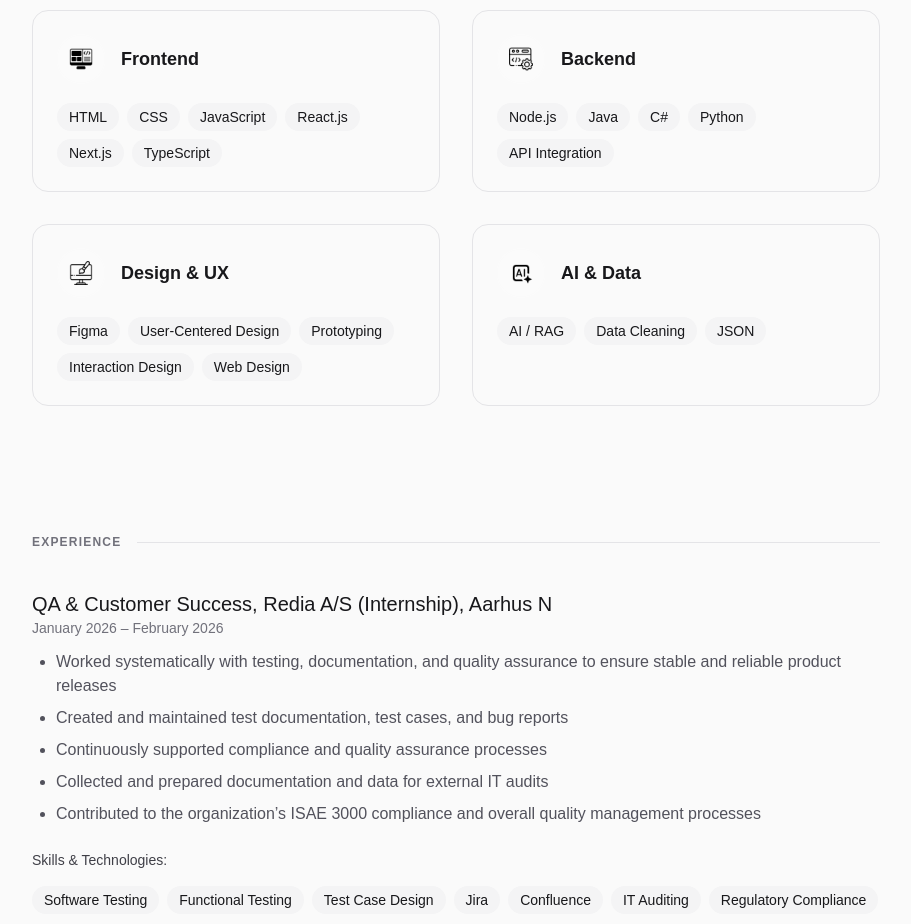
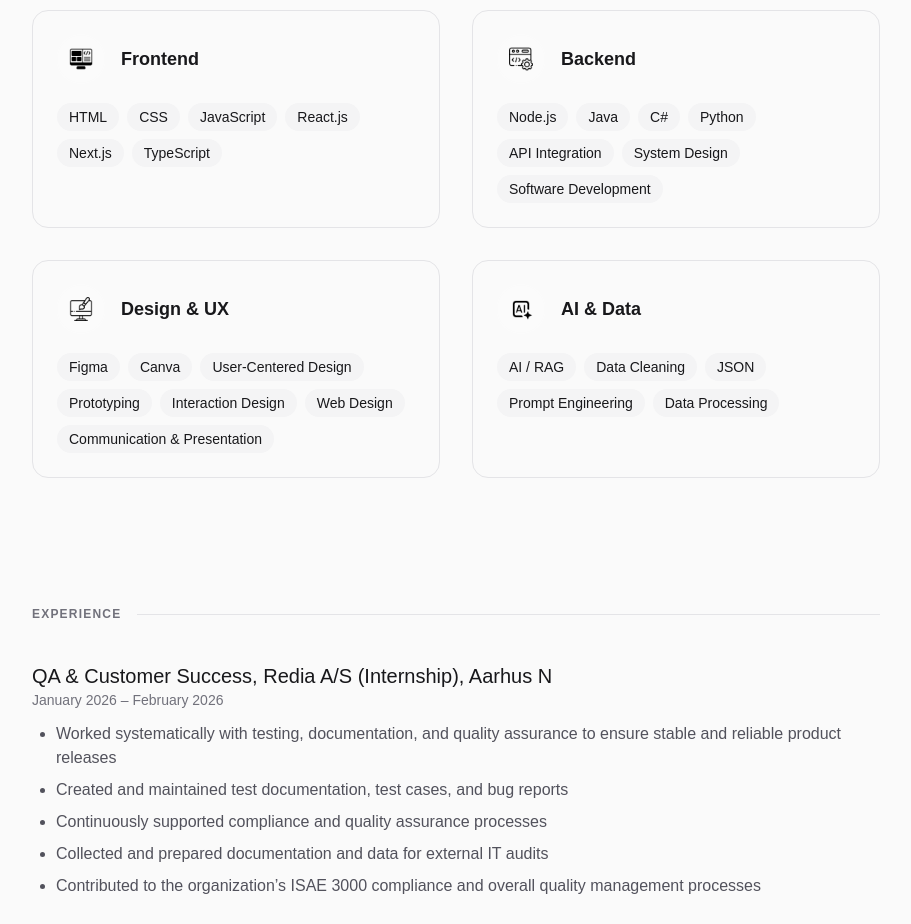
Before and after one commit to sofie-kirk22/my-cv, a Next.js app: page /my-cv/ in a window 1280 px wide. Shown: the part 2120-3044 px from the top of the page, without its empty margins (184-1095 px from the left). Built offline with nearby package versions, Linux system fonts and the light colour scheme; a web font is replaced by a local one.

Commit message:
removed unused CSS and added additional skills

```diff
--- a/app/components/skillsMap.tsx
+++ b/app/components/skillsMap.tsx
@@ -27,17 +27,17 @@ export default function SkillsMap() {
         {
             title: "Backend",
             icon: <Icon darkSrc="/my-cv/coding.png" alt="Backend" lightSrc="/my-cv/coding_black.png" />,
-            items: ["Node.js", "Java", "C#", "Python", "API Integration"],
+            items: ["Node.js", "Java", "C#", "Python", "API Integration", "System Design", "Software Development"],
         },
         {
             title: "Design & UX",
             icon: <Icon darkSrc="/my-cv/web-design.png" alt="Design" lightSrc="/my-cv/web-design_black.png" />,
-            items: ["Figma", "User-Centered Design", "Prototyping", "Interaction Design", "Web Design"],
+            items: ["Figma", "Canva", "User-Centered Design", "Prototyping", "Interaction Design", "Web Design", "Communication & Presentation"],
         },
         {
             title: "AI & Data",
             icon: <Icon darkSrc="/my-cv/generative.png" alt="AI" lightSrc="/my-cv/generative_black.png" />,
-            items: ["AI / RAG", "Data Cleaning", "JSON"],
+            items: ["AI / RAG", "Data Cleaning", "JSON", "Prompt Engineering", "Data Processing"],
         },
     ];
 
--- a/app/globals.css
+++ b/app/globals.css
@@ -3,12 +3,6 @@
 :root {
   --background: #0a0a0a;
   --foreground: #ededed;
-}
-
-/* Light override */
-.light {
-  --background: #ffffff;
-  --foreground: #171717;
 }
 
 @theme inline {
```
